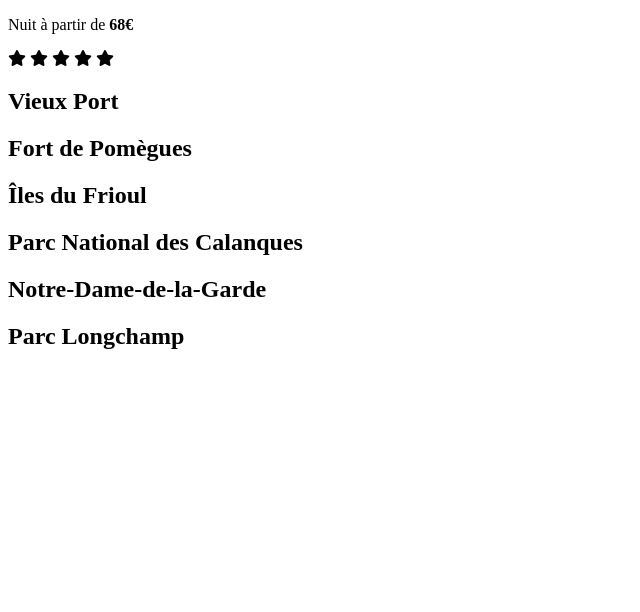
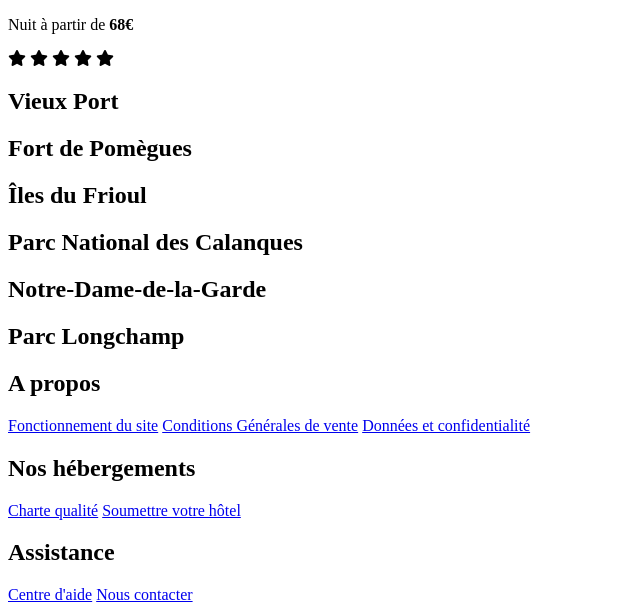
Before and after one commit to grobdl/DavidLebe_2_10112020, a plain HTML site: page index.html in a window 1280 px wide. Shown: the part 1689-2301 px from the top of the page, without its empty margins (0-640 px from the left). Before the commit the page ends 2059 px from the top, so only its background shows below. Drawn offline with Linux system fonts and the light colour scheme.

Commit message:
V0.4 -- Insertion des élements HTML du Footer

```diff
--- a/index.html
+++ b/index.html
@@ -194,13 +194,20 @@
     <!--Footer-->
     <footer>
         <div class="col_foot">
-
+            <h2>A propos</h2>
+            <a href="#">Fonctionnement du site</a>
+            <a href="#">Conditions Générales de vente</a>
+            <a href="#">Données et confidentialité</a>
         </div>
         <div class="col_foot">
-
+            <h2>Nos hébergements</h2>
+            <a href="#">Charte qualité</a>
+            <a href="#">Soumettre votre hôtel</a>
         </div>
         <div class="col_foot">
-
+            <h2>Assistance</h2>
+            <a href="#">Centre d'aide</a>
+            <a href="#">Nous contacter</a>
         </div>
     </footer>
 </body>
```
